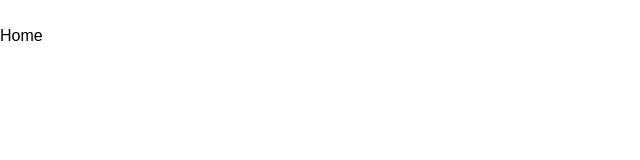
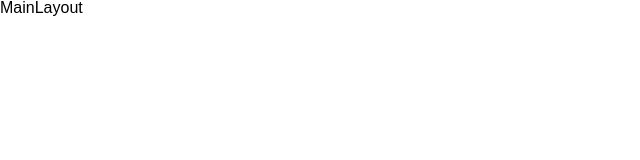
Before and after one commit to Tien2003deptrai/FRONTEND-CAP2-STUDY_JAPAN, a React (Vite) app: page / in a window 1280 px wide. Shown: the top 160 px of the page, without its empty margins (0-640 px from the left). Built offline with nearby package versions, Linux system fonts and the light colour scheme.

Commit message:
update config

```diff
--- a/src/App.jsx
+++ b/src/App.jsx
@@ -1,11 +1,10 @@
 import './App.css'
-import Home from './pages/Home/Home'
+import Router from './route/router'
 
 function App() {
-
   return (
     <>
-      <Home />
+      <Router />
     </>
   )
 }
```
